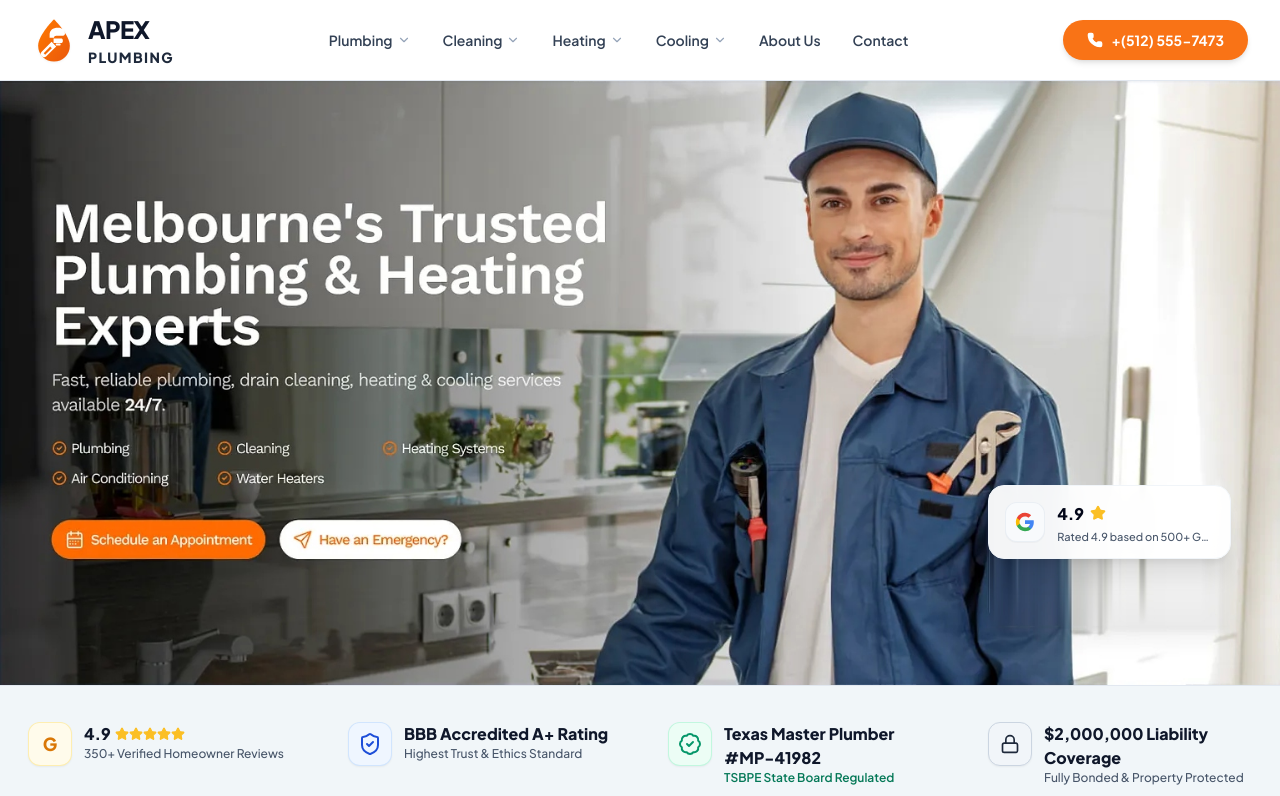
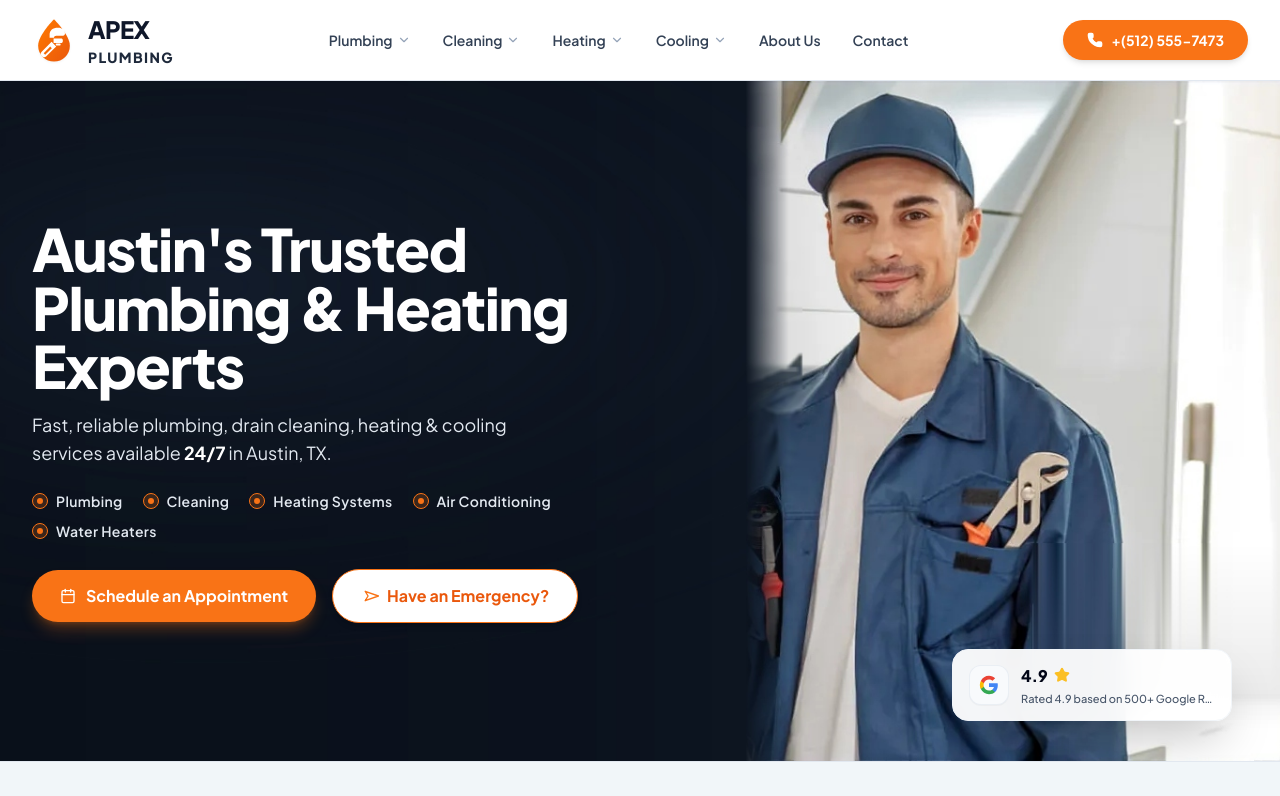
Before and after one commit to Jianst-21/Plumber, a Next.js app: page / in a window 1280 px wide. Shown: the top 796 px of the page. Built offline with nearby package versions, Linux system fonts and the light colour scheme.

Commit message:
feat: make left hero section real HTML text tailored for Austin with crisp buttons and floating Google review badge

```diff
--- a/src/components/hero/HeroSection.tsx
+++ b/src/components/hero/HeroSection.tsx
@@ -46,174 +46,105 @@
   };
 
   return (
-    <section className="relative w-full bg-slate-950 overflow-hidden" aria-label="Hero">
-      {/* ============================================================ */}
-      {/* DESKTOP / TABLET HERO (md:block): EXACT PIXEL-PERFECT MASTER */}
-      {/* ============================================================ */}
-      <div className="hidden md:block relative w-full aspect-[1535/724] max-w-[1920px] mx-auto overflow-hidden select-none">
-        {/* Full HD Master Hero Banner (Cleaned with ZERO baked-in badge and ZERO van artifacts) */}
+    <section className="relative w-full bg-[#0a1019] overflow-hidden min-h-[580px] sm:min-h-[640px] lg:min-h-[680px] flex items-center">
+      {/* 1. HD Background Image (Smiling Technician in Kitchen, No Baked-in Text, No Baked-in Badge) */}
+      <div className="absolute inset-0 w-full h-full pointer-events-none">
         <Image
           src="/images/hero-apex.jpg"
-          alt="Melbourne's Trusted Plumbing & Heating Experts - Apex Plumbing"
+          alt="Austin's Trusted Plumbing & Heating Experts"
           fill
           priority
           sizes="100vw"
-          className="object-cover object-top pointer-events-none"
+          className="object-cover object-right md:object-center"
         />
-
-        {/* 1. Interactive Button Hotspot: Schedule an Appointment */}
-        <a
-          href="#wizard"
-          onClick={(e) => handleScrollTo(e, 'wizard')}
-          className="absolute z-30 rounded-full transition-all duration-200 hover:scale-[1.03] active:scale-[0.98] cursor-pointer focus:outline-none focus:ring-4 focus:ring-orange-400"
-          style={{
-            left: '4.1%',
-            top: '72.5%',
-            width: '16.6%',
-            height: '6.2%',
-          }}
-          aria-label="Schedule an Appointment in quote wizard"
-          title="Schedule an Appointment"
-        >
-          <span className="sr-only">Schedule an Appointment</span>
-        </a>
-
-        {/* 2. Interactive Button Hotspot: Have an Emergency? */}
-        <a
-          href={`tel:${SITE_CONFIG.business.phone}`}
-          className="absolute z-30 rounded-full transition-all duration-200 hover:scale-[1.03] active:scale-[0.98] cursor-pointer focus:outline-none focus:ring-4 focus:ring-orange-400"
-          style={{
-            left: '21.6%',
-            top: '72.5%',
-            width: '14.0%',
-            height: '6.2%',
-          }}
-          aria-label={`Call emergency dispatch at ${SITE_CONFIG.business.phone}`}
-          title="Have an Emergency? Call 24/7"
-        >
-          <span className="sr-only">Have an Emergency? Call Now</span>
-        </a>
-
-        {/* 3. Real Interactive Crisp HTML Floating Badge: Google Reviews 4.9 */}
-        <a
-          href="#reviews"
-          onClick={(e) => handleScrollTo(e, 'reviews')}
-          className="group absolute z-30 bg-white/95 hover:bg-white backdrop-blur-md rounded-2xl shadow-xl hover:shadow-2xl border border-slate-100 hover:border-slate-200 transition-all duration-200 hover:-translate-y-0.5 flex items-center gap-3 px-4 py-2.5"
-          style={{
-            left: '77.2%',
-            top: '67.0%',
-            width: '19.0%',
-            minHeight: '74px',
-          }}
-          aria-label="View verified Google customer reviews"
-          title="Google Reviews 4.9/5 - Click to read reviews"
-        >
-          <div className="w-10 h-10 rounded-xl bg-slate-50 border border-slate-200/60 flex items-center justify-center shrink-0 shadow-2xs group-hover:scale-105 transition-transform">
-            <GoogleLogo className="w-5 h-5" />
-          </div>
-          <div className="min-w-0 text-left">
-            <div className="flex items-center gap-1.5 leading-none">
-              <span className="text-base font-extrabold text-slate-950">4.9</span>
-              <Star className="w-4 h-4 fill-amber-400 text-amber-400 -mt-0.5" aria-hidden="true" />
-            </div>
-            <p className="text-[11px] text-slate-600 font-medium leading-tight mt-1 truncate">
-              Rated 4.9 based on 500+ Google Reviews
-            </p>
-          </div>
-        </a>
+        {/* Mobile Extra Contrast Overlay */}
+        <div
+          className="md:hidden absolute inset-0 bg-[#0a1019]/80"
+          aria-hidden="true"
+        />
       </div>
 
-      {/* ============================================================ */}
-      {/* MOBILE HERO (< md): DEDICATED HIGH-CONTRAST TOUCH-FRIENDLY   */}
-      {/* ============================================================ */}
-      <div className="md:hidden relative min-h-[580px] flex flex-col justify-between py-10 px-5 text-white overflow-hidden">
-        {/* Background Image Cropped to Technician */}
-        <div className="absolute inset-0 w-full h-full pointer-events-none">
-          <Image
-            src="/images/hero-apex.jpg"
-            alt="Apex Plumbing Technician"
-            fill
-            priority
-            sizes="100vw"
-            className="object-cover object-[75%_center] opacity-40"
-          />
-          <div className="absolute inset-0 bg-gradient-to-t from-slate-950 via-slate-950/80 to-slate-950/60" />
-        </div>
-
-        {/* Mobile Content */}
-        <div className="relative z-10 space-y-4 pt-2">
-          <div className="inline-flex items-center gap-2 px-3 py-1 rounded-full bg-orange-500/20 border border-orange-500/40 text-orange-400 text-xs font-bold">
-            <span>24/7 Emergency Dispatch Available</span>
-          </div>
-
-          <h1 className="text-3xl font-extrabold text-white tracking-tight leading-[1.15]">
-            Melbourne&apos;s Trusted
+      {/* 2. Main Content: Real HTML Text & Real HTML Buttons */}
+      <div className="max-w-7xl mx-auto px-4 sm:px-6 lg:px-8 relative z-10 w-full py-12 sm:py-16 lg:py-20">
+        <div className="max-w-xl lg:max-w-2xl flex flex-col items-start text-left">
+          {/* Headline H1 (Austin-Specific) */}
+          <h1 className="text-3xl sm:text-5xl lg:text-[3.25rem] xl:text-[3.65rem] font-extrabold text-white tracking-tight leading-[1.14] mb-4">
+            Austin&apos;s Trusted
             <br />
             Plumbing &amp; Heating
             <br />
             Experts
           </h1>
 
-          <p className="text-sm text-slate-300 leading-relaxed max-w-sm">
-            Fast, reliable plumbing, drain cleaning, heating &amp; cooling services available <strong className="text-white font-bold">24/7</strong>.
+          {/* Subtitle / Value Proposition (Austin-Specific) */}
+          <p className="text-base sm:text-lg text-slate-200 leading-relaxed mb-6 max-w-lg font-normal">
+            Fast, reliable plumbing, drain cleaning, heating &amp; cooling services available{' '}
+            <strong className="text-white font-bold">24/7</strong> in Austin, TX.
           </p>
 
-          {/* 5 Service Bullets */}
-          <div className="flex flex-wrap gap-x-4 gap-y-2 pt-1 pb-2">
-            {HERO_SERVICES.map((s) => (
-              <div key={s} className="inline-flex items-center gap-1.5 text-xs font-semibold text-slate-200">
-                <div className="w-4 h-4 rounded-full bg-orange-500/20 border border-orange-500 flex items-center justify-center">
+          {/* 5 Service Bullet Checkmarks */}
+          <div className="flex flex-wrap items-center gap-x-5 gap-y-2.5 mb-7 max-w-xl">
+            {HERO_SERVICES.map((item) => (
+              <div key={item} className="inline-flex items-center gap-2">
+                <div className="w-4 h-4 rounded-full border border-orange-500 flex items-center justify-center text-orange-400 bg-orange-500/20 shrink-0">
                   <div className="w-1.5 h-1.5 rounded-full bg-orange-500" />
                 </div>
-                <span>{s}</span>
+                <span className="text-xs sm:text-sm font-semibold text-slate-200 tracking-wide">
+                  {item}
+                </span>
               </div>
             ))}
           </div>
 
-          {/* Mobile Buttons */}
-          <div className="flex flex-col gap-3 pt-2">
+          {/* Dual Action Buttons (Real HTML Buttons) */}
+          <div className="w-full sm:w-auto flex flex-col sm:flex-row items-stretch sm:items-center gap-3.5 sm:gap-4">
+            {/* Button 1: Schedule an Appointment (Orange Pill) */}
             <a
               href="#wizard"
               onClick={(e) => handleScrollTo(e, 'wizard')}
-              className="w-full inline-flex items-center justify-center gap-2 py-3.5 px-6 rounded-full bg-orange-500 hover:bg-orange-600 active:bg-orange-700 text-white font-bold text-sm shadow-lg shadow-orange-500/30 text-center"
+              className="inline-flex items-center justify-center gap-2.5 px-7 py-3.5 rounded-full bg-orange-500 hover:bg-orange-600 active:bg-orange-700 text-white font-bold text-sm sm:text-base shadow-lg shadow-orange-500/30 hover:shadow-orange-500/50 hover:-translate-y-0.5 active:translate-y-0 transition-all duration-200 min-h-[48px] text-center"
+              aria-label="Schedule an appointment in quote wizard"
             >
-              <Calendar className="w-4 h-4 text-white" />
+              <Calendar className="w-4 h-4 text-white" aria-hidden="true" />
               <span>Schedule an Appointment</span>
             </a>
 
+            {/* Button 2: Have an Emergency? (White Pill with Orange Border) */}
             <a
               href={`tel:${SITE_CONFIG.business.phone}`}
-              className="w-full inline-flex items-center justify-center gap-2 py-3.5 px-6 rounded-full bg-white hover:bg-orange-50 text-orange-600 border border-orange-500 font-bold text-sm shadow-md text-center"
+              className="inline-flex items-center justify-center gap-2.5 px-7 py-3.5 rounded-full bg-white hover:bg-orange-50 active:bg-orange-100 text-orange-600 border border-orange-500 font-bold text-sm sm:text-base shadow-md hover:-translate-y-0.5 active:translate-y-0 transition-all duration-200 min-h-[48px] text-center"
+              aria-label={`Call emergency team at ${SITE_CONFIG.business.phone}`}
             >
-              <Navigation className="w-4 h-4 text-orange-500 rotate-45" />
+              <Navigation className="w-4 h-4 text-orange-500 rotate-45" aria-hidden="true" />
               <span>Have an Emergency?</span>
             </a>
           </div>
         </div>
+      </div>
 
-        {/* Mobile Google Review Card */}
-        <div className="relative z-10 pt-6">
-          <a
-            href="#reviews"
-            onClick={(e) => handleScrollTo(e, 'reviews')}
-            className="block bg-white rounded-2xl p-3.5 shadow-xl border border-slate-100 max-w-xs"
-          >
-            <div className="flex items-center gap-3">
-              <div className="w-9 h-9 rounded-xl bg-slate-50 border border-slate-200/60 flex items-center justify-center shrink-0">
-                <GoogleLogo className="w-5 h-5" />
+      {/* 3. Real Interactive HTML Floating Badge: Google Reviews 4.9 */}
+      <div className="hidden sm:block absolute bottom-6 right-6 lg:bottom-10 lg:right-12 z-20">
+        <a
+          href="#reviews"
+          onClick={(e) => handleScrollTo(e, 'reviews')}
+          className="group block bg-white/95 hover:bg-white backdrop-blur-md rounded-2xl p-3.5 px-4 shadow-2xl border border-slate-100 hover:border-slate-200 hover:-translate-y-0.5 transition-all duration-200 max-w-[280px]"
+          aria-label="View Google customer reviews"
+        >
+          <div className="flex items-center gap-3">
+            <div className="w-10 h-10 rounded-xl bg-slate-50 border border-slate-200/60 flex items-center justify-center shrink-0 shadow-2xs group-hover:scale-105 transition-transform">
+              <GoogleLogo className="w-5 h-5" />
+            </div>
+            <div className="min-w-0 text-left">
+              <div className="flex items-center gap-1.5 leading-none">
+                <span className="text-base font-extrabold text-slate-950">4.9</span>
+                <Star className="w-4 h-4 fill-amber-400 text-amber-400 -mt-0.5" aria-hidden="true" />
               </div>
-              <div className="min-w-0 text-left">
-                <div className="flex items-center gap-1 leading-none">
-                  <span className="text-base font-extrabold text-slate-950">4.9</span>
-                  <Star className="w-4 h-4 fill-amber-400 text-amber-400 -mt-0.5" />
-                </div>
-                <p className="text-[11px] text-slate-600 font-medium leading-tight mt-1 truncate">
-                  Rated 4.9 based on 500+ Google Reviews
-                </p>
-              </div>
+              <p className="text-[11px] text-slate-600 font-medium leading-tight mt-1 truncate">
+                Rated 4.9 based on 500+ Google Reviews
+              </p>
             </div>
-          </a>
-        </div>
+          </div>
+        </a>
       </div>
     </section>
   );
```
Also changed, not shown: public/images/hero-apex.jpg, public/images/hero-apex.png.
